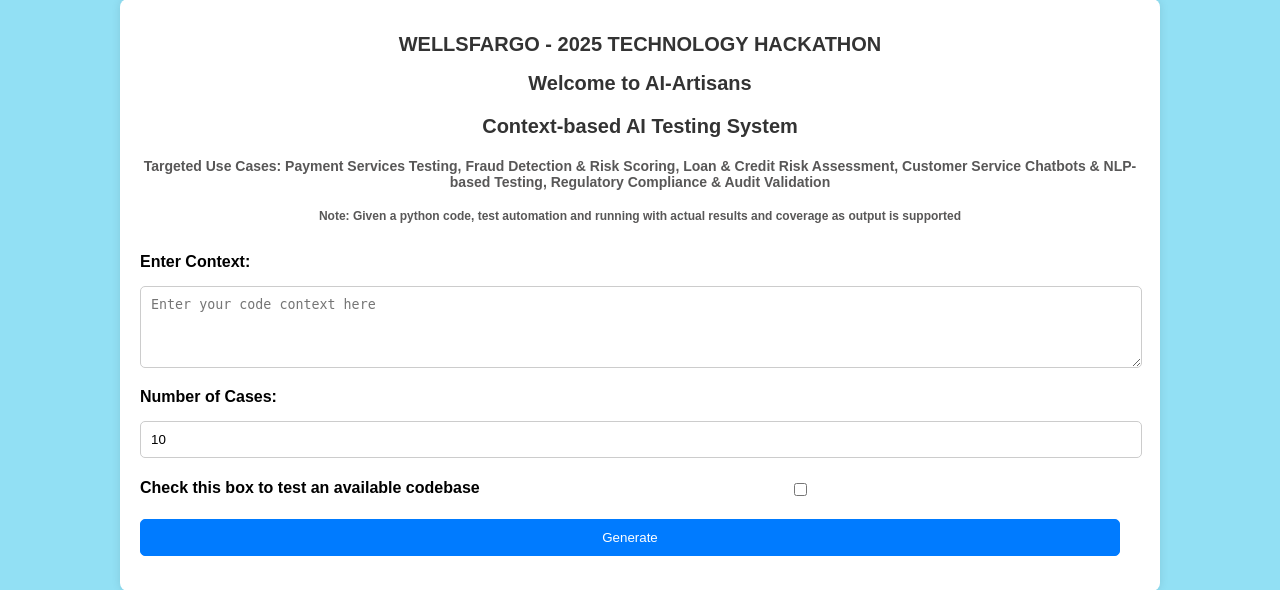
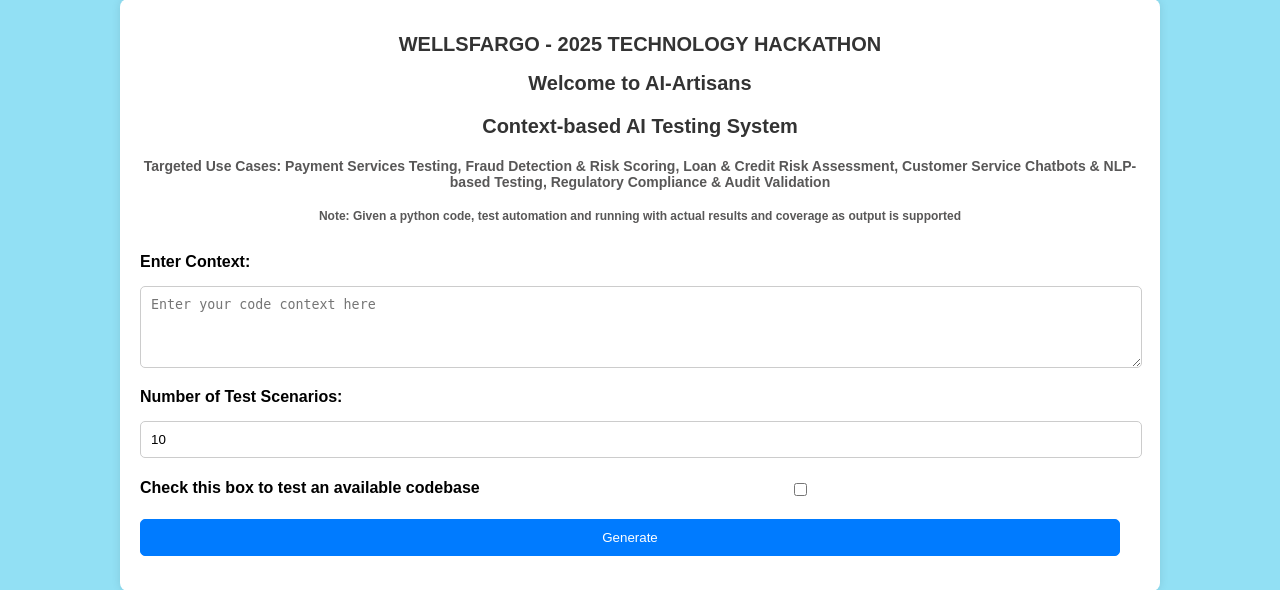
Before and after one commit to ewfx/catfe-ai-artisans, a Flask app: page / in a window 1280 px wide. Shown: the part 125-715 px from the top of the page. Run offline with Flask 3, Linux system fonts and the light colour scheme.

Commit message:
Update index.html

```diff
--- a/code/src/templates/index.html
+++ b/code/src/templates/index.html
@@ -116,7 +116,7 @@
         <form id="testCaseForm" class="formdata">
             <label for="context">Enter Context:</label>
             <textarea id="context" name="context" rows="4" placeholder="Enter your code context here"></textarea>
-            <label for="num_cases">Number of Cases:</label>
+            <label for="num_cases">Number of Test Scenarios:</label>
             <input type="number" id="num_cases" name="num_cases" min="1" value="10">
 
             <div class="checkbox-container">
```
